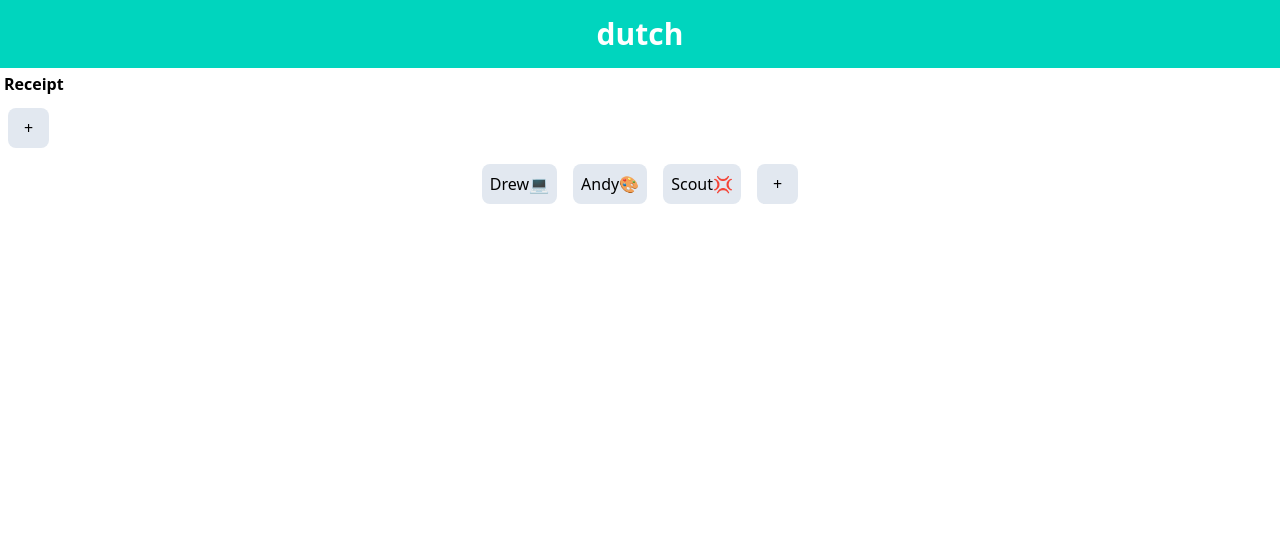
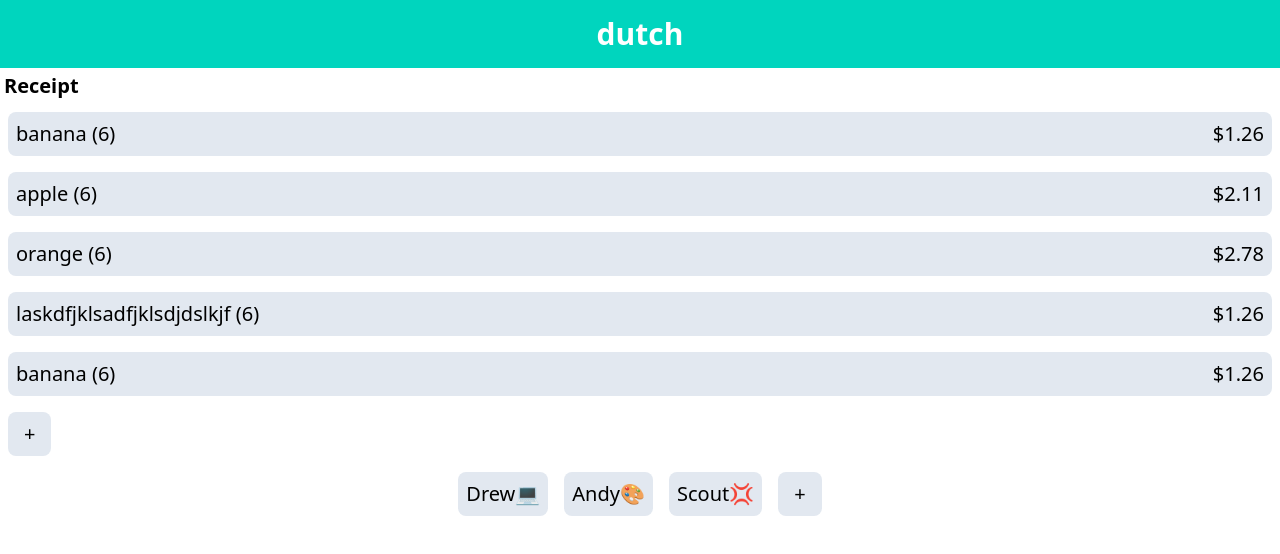
Before and after one commit to dtaylor0/dutch, a React (Vite) app: page / in a window 1280 px wide. Shown: the top 554 px of the page. Built offline with nearby package versions, Linux system fonts and the light colour scheme.

Commit message:
translate to reducer and fix missing drop dependency

```diff
--- a/package.json
+++ b/package.json
@@ -11,6 +11,7 @@
     },
     "dependencies": {
         "@tailwindcss/vite": "^4.0.6",
+        "immer": "^10.1.1",
         "react": "^18.3.1",
         "react-dnd": "^16.0.1",
         "react-dnd-html5-backend": "^16.0.1",
--- a/src/App.jsx
+++ b/src/App.jsx
@@ -1,17 +1,11 @@
 import Header from "./components/Header";
-import Items from "./components/Items";
-import People from "./components/People";
-import { DndProvider } from "react-dnd";
-import { HTML5Backend } from "react-dnd-html5-backend";
+import Receipt from "./components/Receipt";
 
 function App() {
     return (
         <>
             <Header />
-            <DndProvider backend={HTML5Backend}>
-                <Items />
-                <People />
-            </DndProvider>
+            <Receipt />
         </>
     );
 }
--- a/src/components/Item.jsx
+++ b/src/components/Item.jsx
@@ -1,41 +1,40 @@
 import { useDrop } from "react-dnd";
-import { useState } from "react";
+import React, { useState } from "react";
 
 //  & {updateItemPeople: (id: string, person: PersonProps) => undefined}
 
 /**
  * Create an Item JSX element.
- * @param {ItemProps & {setItem: (arg0: ItemProps) => undefined}} itemId
+ * @param {{item: Item, onUpdateItem: (newItem: Item) => void, onRemoveItem: (itemId: string) => void}} itemId
  */
-function Item({ id, name, cost, quantity, people, setItem }) {
+function Item({ item, onUpdateItem, onRemoveItem }) {
     const [formValues, setFormValues] = useState({
-        id,
-        name,
-        quantity,
-        cost,
-        people,
+        id: item.id,
+        name: item.name,
+        quantity: item.quantity,
+        cost: item.cost,
+        people: item.people,
     });
 
     const [hidden, setHidden] = useState(true);
 
-    const [{ isOver }, drop] = useDrop(() => ({
+    const [{ isOver }, drop] = useDrop(
+        () => ({
             accept: "PERSON",
             collect: (monitor) => ({
                 isOver: !!monitor.isOver(),
             }),
-        /** @type (person: PersonProps) => undefined */
+            /** @type (person: Person) => undefined */
             drop: (person) => {
-            setItem({
-                id,
-                name,
-                cost,
-                quantity,
-                people: [...people, person],
+                onUpdateItem({
+                    ...item,
+                    people: [...item.people, person],
                 });
             },
-    }));
+        }),
+        [item],
+    );
 
-    /** @type {import("react").ChangeEventHandler} */
     const handleChange = (event) => {
         const name = event.target.name;
         const value = event.target.value;
@@ -43,14 +42,11 @@ function Item({ id, name, cost, quantity, people, setItem }) {
         setFormValues((values) => ({ ...values, [name]: value }));
     };
 
-    /** @type {import("react").FormEventHandler} */
+    /** @type {React.FormEventHandler} */
     const handleSubmit = (event) => {
         event.preventDefault();
-        //(e) => {
-        //e.preventDefault();
-        setItem(formValues);
+        onUpdateItem(formValues);
         setHidden(true);
-        //}
     };
 
     return (
@@ -58,24 +54,24 @@ function Item({ id, name, cost, quantity, people, setItem }) {
             <div
                 className={`flex bg-slate-200 rounded-lg p-2 m-2 ${isOver ? "outline-2" : ""}`}
                 ref={drop}
-                id={id}
+                id={item.id}
                 onClick={(_e) => setHidden(false)}
             >
                 <div className="flex-3">
-                    {name} ({quantity})
-                    {people.map((person) => person.symbol).join(" ")}
+                    {item.name} ({item.quantity})
+                    {item.people.map((person) => person.symbol).join(" ")}
                 </div>
-                <div className="flex-1 text-right">${cost}</div>
+                <div className="flex-1 text-right">${item.cost}</div>
             </div>
             <div
-                id={`${id}-form`}
+                id={`${item.id}-form`}
                 className={`${hidden ? "hidden " : ""}z-10 absolute h-full w-full bg-neutral-900/90`}
             >
                 <div className="bg-slate-200 w-fit m-auto rounded-lg p-1">
                     <button
                         className="text-sm font-bold text-slate-800/80 w-full text-right px-2"
                         onClick={() => {
-                            setFormValues({ id, name, cost, quantity, people });
+                            setFormValues(item);
                             setHidden(true);
                         }}
                     >
@@ -89,7 +85,7 @@ function Item({ id, name, cost, quantity, people, setItem }) {
                             className="rounded-lg bg-white w-fit p-1 m-1"
                             type="text"
                             name="name"
-                            id={`${id}-name`}
+                            id={`${item.id}-name`}
                             value={formValues.name}
                             onChange={handleChange}
                         />
@@ -100,7 +96,7 @@ function Item({ id, name, cost, quantity, people, setItem }) {
                             className="rounded-lg bg-white w-fit p-1 m-1"
                             type="text"
                             name="quantity"
-                            id={`${id}-quantity`}
+                            id={`${item.id}-quantity`}
                             value={formValues.quantity}
                             onChange={handleChange}
                         />
@@ -111,15 +107,26 @@ function Item({ id, name, cost, quantity, people, setItem }) {
                             className="rounded-lg bg-white w-fit p-1 m-1"
                             type="text"
                             name="cost"
-                            id={`${id}-cost`}
+                            id={`${item.id}-cost`}
                             value={formValues.cost}
                             onChange={handleChange}
                         />
+                        <div className="flex justify-between">
                             <input
                                 className="rounded-lg border-2 bg-white font-bold w-fit p-1 m-1"
                                 type="submit"
                                 value="Submit"
                             />
+                            <div
+                                className="text-red-600 rounded-lg border-2 bg-white font-bold w-fit p-1 m-1"
+                                onClick={() => {
+                                    onRemoveItem(item.id);
+                                    setHidden(true);
+                                }}
+                            >
+                                Delete
+                            </div>
+                        </div>
                     </form>
                 </div>
             </div>
--- a/src/components/Items.jsx
+++ b/src/components/Items.jsx
@@ -3,48 +3,21 @@ import Item from "./Item";
 import Title from "./Title";
 
 /**
+ * @param {{
+ *      items: Item[],
+ *      onAddItem: (item: Item) => void,
+ *      onRemoveItem: (itemId: string) => void,
+ *      onUpdateItem: (item: Item) => void,
+ * }} props
  * @returns {React.JSX.Element}
  */
-function Items() {
-    /** @type ItemProps[] */
-    const initialItems = [];
-    const [items, setItems] = useState(initialItems);
-
-    /**
-     * Inject item index into setItems call
-     * @param { number } index
-     */
-    function setItemAt(index) {
-        return (/** @type ItemProps */ newItem) => {
-            setItems((prevItems) =>
-                prevItems.map((item, i) => {
-                    if (i === index) {
-                        return newItem;
-                    }
-                    return { ...item };
-                }),
-            );
-        };
-    }
-
-    useEffect(() => {
-        const storedItems = localStorage.getItem("items");
-        if (storedItems) {
-            setItems(JSON.parse(storedItems));
-        }
-    }, []);
-
+function Items({ items, onAddItem, onRemoveItem, onUpdateItem }) {
     /** @type { React.MutableRefObject<HTMLDivElement | null> } */
     const receiptEndRef = useRef(null);
     function scrollToBottom() {
         receiptEndRef.current?.scrollIntoView({ behavior: "smooth" });
     }
-    useEffect(() => scrollToBottom(), [items]);
-
-    useEffect(
-        () => localStorage.setItem("items", JSON.stringify(items)),
-        [items],
-    );
+    useEffect(() => scrollToBottom(), [items.length]);
 
     return (
         <>
@@ -53,16 +26,13 @@ function Items() {
                 id="items"
                 className="w-full max-h-1/2 overflow-y-auto flex flex-col"
             >
-                {items.map((item, index) => {
+                {items.map((item) => {
                     return (
                         <Item
-                            id={item.id}
-                            name={item.name}
-                            cost={item.cost}
-                            quantity={item.quantity}
-                            people={item.people}
                             key={item.id}
-                            setItem={setItemAt(index)}
+                            item={item}
+                            onUpdateItem={onUpdateItem}
+                            onRemoveItem={onRemoveItem}
                         />
                     );
                 })}
@@ -71,7 +41,7 @@ function Items() {
             <div
                 className="bg-slate-200 rounded-lg p-2 px-4 m-2 h-fit w-fit"
                 onClick={() => {
-                    /** @type ItemProps */
+                    /** @type Item */
                     const newItemProps = {
                         name: "Item",
                         cost: 0.0,
@@ -79,7 +49,7 @@ function Items() {
                         people: [],
                         id: crypto.randomUUID(),
                     };
-                    setItems((prev) => [...prev, newItemProps]);
+                    onAddItem(newItemProps);
                 }}
             >
                 +
--- a/src/components/People.jsx
+++ b/src/components/People.jsx
@@ -1,28 +1,15 @@
-import { useState } from "react";
 import Person from "./Person";
-
-/** @type PersonProps[] */
-const peopleExample = [
-    { id: crypto.randomUUID(), name: "Drew", symbol: "\u{1F4BB}" },
-    { id: crypto.randomUUID(), name: "Andy", symbol: "\u{1F3A8}" },
-    { id: crypto.randomUUID(), name: "Scout", symbol: "\u{1F4A2}" },
-];
 
 /**
  * Creates a list of people
+ * @param {{
+ *      people: Person[],
+ *      onAddPerson: (person: Person) => void,
+ *      onRemovePerson: (personId: string) => void
+ *      onUpdatePerson: (person: Person) => void,
+ *  }} props
  */
-function People() {
-    const [people, setPeople] = useState(peopleExample);
-    function addPerson() {
-        setPeople((prev) => [
-            ...prev,
-            {
-                id: crypto.randomUUID(),
-                name: "Test",
-                symbol: "\u{1F916}",
-            },
-        ]);
-    }
+function People({ people, onAddPerson, onRemovePerson, onUpdatePerson }) {
     return (
         <div id="people">
             <div className="w-full inline-flex flex-wrap justify-center">
@@ -31,7 +18,13 @@ function People() {
                 })}
                 <div
                     className="bg-slate-200 rounded-lg p-2 px-4 m-2 h-fit w-fit"
-                    onClick={addPerson}
+                    onClick={() =>
+                        onAddPerson({
+                            name: "Test",
+                            id: crypto.randomUUID(),
+                            symbol: "🤖",
+                        })
+                    }
                 >
                     +
                 </div>
--- a/src/components/Person.jsx
+++ b/src/components/Person.jsx
@@ -1,12 +1,12 @@
 import { useDrag } from "react-dnd";
 
 /**
- * @param { {person: PersonProps} } person
+ * @param { {person: Person} } person
  */
 function Person({ person }) {
     const [{ isDragging }, drag] = useDrag(() => ({
         type: "PERSON",
-        /** @type PersonProps */
+        /** @type Person */
         item: {
             id: person.id,
             symbol: person.symbol,
--- /dev/null
+++ b/src/components/Receipt.jsx
@@ -0,0 +1,110 @@
+import { DndProvider } from "react-dnd";
+import Items from "./Items";
+import People from "./People";
+import { HTML5Backend } from "react-dnd-html5-backend";
+import { useEffect } from "react";
+import receiptReducer from "./receiptReducer";
+import { useReducer } from "react";
+import { produce } from "immer";
+import { itemsExample, peopleExample } from "./data";
+
+function Receipt() {
+    let initialReceipt = { items: itemsExample, people: peopleExample };
+    const storedReceipt = localStorage.getItem("receipt");
+    if (storedReceipt) {
+        initialReceipt = JSON.parse(storedReceipt);
+    }
+    const [receipt, dispatch] = useReducer(
+        produce(receiptReducer),
+        initialReceipt,
+    );
+
+    /** @param {Person} person */
+    function handleAddPerson(person) {
+        dispatch({
+            type: "added_person",
+            person,
+        });
+    }
+
+    /** @param {string} personId */
+    function handleRemovePerson(personId) {
+        dispatch({
+            type: "removed_person",
+            personId,
+        });
+    }
+
+    /** @param {Person} person */
+    function handleUpdatePerson(person) {
+        dispatch({
+            type: "updated_person",
+            person,
+        });
+    }
+
+    /** @param {string} itemId */
+    function handleRemoveItem(itemId) {
+        dispatch({
+            type: "removed_item",
+            itemId,
+        });
+    }
+
+    /** @param {Item} item */
+    function handleAddItem(item) {
+        dispatch({
+            type: "added_item",
+            item,
+        });
+    }
+
+    /** @param {Item} item */
+    function handleUpdateItem(item) {
+        dispatch({
+            type: "updated_item",
+            item,
+        });
+    }
+
+    /** @param {string} itemId */
+    function handleRemoveItem(itemId) {
+        dispatch({
+            type: "removed_item",
+            itemId,
+        });
+    }
+
+    useEffect(() => {
+        const storedReceipt = localStorage.getItem("receipt");
+        if (storedReceipt) {
+            dispatch({
+                type: "set_receipt",
+                receipt: JSON.parse(storedReceipt),
+            });
+        }
+    }, []);
+
+    useEffect(() => {
+        localStorage.setItem("receipt", JSON.stringify(receipt));
+    }, [receipt]);
+
+    return (
+        <DndProvider backend={HTML5Backend}>
+            <Items
+                items={receipt.items}
+                onAddItem={handleAddItem}
+                onRemoveItem={handleRemoveItem}
+                onUpdateItem={handleUpdateItem}
+            />
+            <People
+                people={receipt.people}
+                onAddPerson={handleAddPerson}
+                onRemovePerson={handleRemovePerson}
+                onUpdatePerson={handleUpdatePerson}
+            />
+        </DndProvider>
+    );
+}
+
+export default Receipt;
--- a/src/components/data.js
+++ b/src/components/data.js
@@ -1,4 +1,4 @@
-/** @type ItemProps[] */
+/** @type Item[] */
 export const itemsExample = [
     {
         name: "banana",
@@ -36,3 +36,10 @@ export const itemsExample = [
         id: crypto.randomUUID(),
     },
 ];
+
+/** @type Person[] */
+export const peopleExample = [
+    { id: crypto.randomUUID(), name: "Drew", symbol: "\u{1F4BB}" },
+    { id: crypto.randomUUID(), name: "Andy", symbol: "\u{1F3A8}" },
+    { id: crypto.randomUUID(), name: "Scout", symbol: "\u{1F4A2}" },
+];
--- /dev/null
+++ b/src/components/receiptReducer.js
@@ -0,0 +1,59 @@
+/**
+ * @param {Receipt} receipt
+ * @param {ReceiptAction} action
+ */
+export default function receiptReducer(receipt, action) {
+    switch (action.type) {
+        case "added_item": {
+            receipt.items.push(action.item);
+            return;
+        }
+        case "removed_item": {
+            receipt.items = receipt.items.filter(
+                (item) => item.id !== action.itemId,
+            );
+            return;
+        }
+        case "updated_item": {
+            const index = receipt.items.findIndex(
+                (item) => item.id === action.item.id,
+            );
+            if (index !== -1) {
+                receipt.items[index] = { ...action.item };
+                const set = new Set();
+                const uniquePeople = action.item.people.filter((person) => {
+                    let res = !set.has(person.id);
+                    set.add(person.id);
+                    return res;
+                });
+                receipt.items[index].people = uniquePeople;
+            }
+            return;
+        }
+        case "added_person": {
+            receipt.people.push(action.person);
+            return;
+        }
+        case "removed_person": {
+            receipt.people = receipt.people.filter(
+                (p) => p.id !== action.personId,
+            );
+            return;
+        }
+        case "updated_person": {
+            const index = receipt.people.findIndex(
+                (person) => person.id === action.person.id,
+            );
+            if (index !== -1) {
+                receipt.people[index] = action.person;
+            }
+            return;
+        }
+        case "set_receipt": {
+            return action.receipt;
+        }
+        default: {
+            throw Error("Unknown action: " + action.type);
+        }
+    }
+}
--- a/src/main.jsx
+++ b/src/main.jsx
@@ -5,7 +5,9 @@ import "./index.css";
 
 const root = createRoot(document.getElementById("root"));
 root.render(
-    <div className="w-screen h-screen font-sans text-2xl lg:text-base">
-        <App />
-    </div>,
+    <StrictMode>
+        <div className="w-screen h-screen font-sans text-5xl lg:text-xl">
+            <App />
+        </div>
+    </StrictMode>,
 );
```
Also changed, not shown: src/components/types.js (+38 -5 lines), 1 other file (tests, documents, lock files or other folders). Lines whose indentation alone changed are shown as unchanged.
